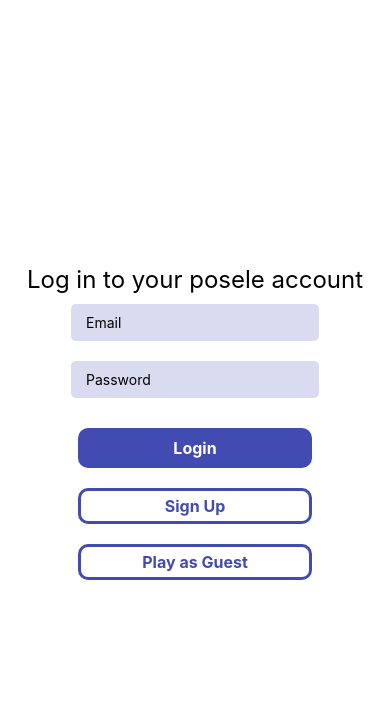
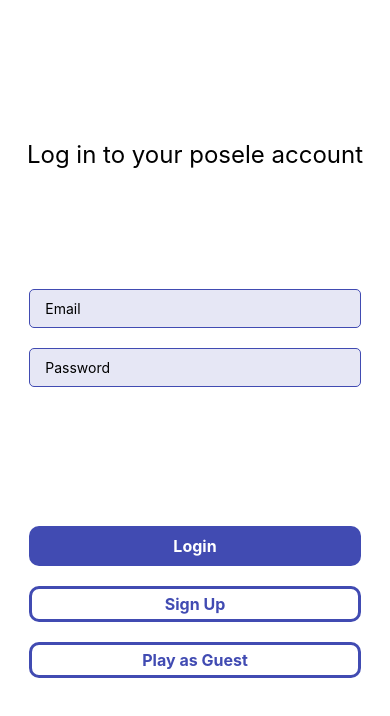
Before and after one commit to team-posele/posele, a React Native app: screen /Login in a window 390 px wide. Shown: the top 716 px of the page. Built offline with nearby package versions, Linux system fonts and the light colour scheme; no server answers.

Commit message:
fixy-uppy
import from react-native instead of react-native-web

```diff
--- a/screens/Login.js
+++ b/screens/Login.js
@@ -1,6 +1,13 @@
-import {StyleSheet, Text, View} from 'react-native';
-import React, {useState, useEffect} from 'react';
-import {KeyboardAvoidingView, TextInput, TouchableOpacity} from 'react-native-web';
+import {
+  KeyboardAvoidingView,
+  StyleSheet,
+  Text,
+  TextInput,
+  TouchableOpacity,
+  View,
+} from 'react-native';
+import React, {useEffect, useState} from 'react';
+
 import {auth} from '../firebase';
 import {useNavigation} from '@react-navigation/native';
 
@@ -45,7 +52,7 @@ const Login = () => {
   };
 
   return (
-    <KeyboardAvoidingView style={styles.container} behavior="padding">
+    <KeyboardAvoidingView style={styles.main} behavior="padding">
       <View style={styles.headerContainer}>
         <Text style={styles.headerText}>Log in to your posele account</Text>
       </View>
@@ -66,6 +73,7 @@ const Login = () => {
           onChangeText={text => setPassword(text)}
         />
       </View>
+      <View style={styles.buttonContainer}>
         <TouchableOpacity style={styles.primaryButton}>
           <Text style={styles.primaryButtonText} onPress={handleLogin}>
             Login
@@ -79,6 +87,7 @@ const Login = () => {
         <TouchableOpacity style={styles.secondaryButton}>
           <Text style={styles.secondaryButtonText}>Play as Guest</Text>
         </TouchableOpacity>
+      </View>
     </KeyboardAvoidingView>
   );
 };
@@ -86,27 +95,24 @@ const Login = () => {
 export default Login;
 
 const styles = StyleSheet.create({
-  container: {
+  main: {
     flex: 1,
-    backgroundColor: '#fff',
+    backgroundColor: 'white',
     alignItems: 'center',
     justifyContent: 'center',
   },
+  headerContainer: {flex: 1, alignItems: 'center', justifyContent: 'flex-end'},
   headerText: {fontSize: 24, textAlign: 'center'},
+  buttonContainer: {
+    width: '100%',
+    flex: 2,
+    alignItems: 'center',
+    justifyContent: 'flex-start',
+  },
   primaryButton: {
     backgroundColor: '#414BB2',
-    width: '60%',
+    width: '85%',
     padding: 10,
-    borderRadius: 10,
-    alignItems: 'center',
-    marginTop: 20,
-  },
-  secondaryButton: {
-    backgroundColor: 'white',
-    borderColor: '#414BB2',
-    borderWidth: 3,
-    width: '60%',
-    padding: 5,
     borderRadius: 10,
     alignItems: 'center',
     marginTop: 20,
@@ -116,17 +122,35 @@ const styles = StyleSheet.create({
     fontSize: 16,
     fontWeight: 'bold',
   },
+  secondaryButton: {
+    backgroundColor: 'white',
+    borderColor: '#414BB2',
+    borderWidth: 3,
+    width: '85%',
+    padding: 5,
+    borderRadius: 10,
+    alignItems: 'center',
+    marginTop: 20,
+  },
   secondaryButtonText: {
     color: '#414BB2',
     fontSize: 16,
     fontWeight: 'bold',
   },
+  inputContainer: {
+    flex: 2,
+    width: '100%',
+    alignItems: 'center',
+    justifyContent: 'center',
+  },
   input: {
-    backgroundColor: '#414BB233',
+    width: '85%',
+    backgroundColor: '#414BB222',
+    borderWidth: 1,
+    borderColor: '#414BB2',
     paddingHorizontal: 15,
     paddingVertical: 10,
     borderRadius: 5,
     marginVertical: 10,
   },
-  inputcontainer: {flex: 5, width: '80%'},
 });
```
Lines whose indentation alone changed are shown as unchanged.
